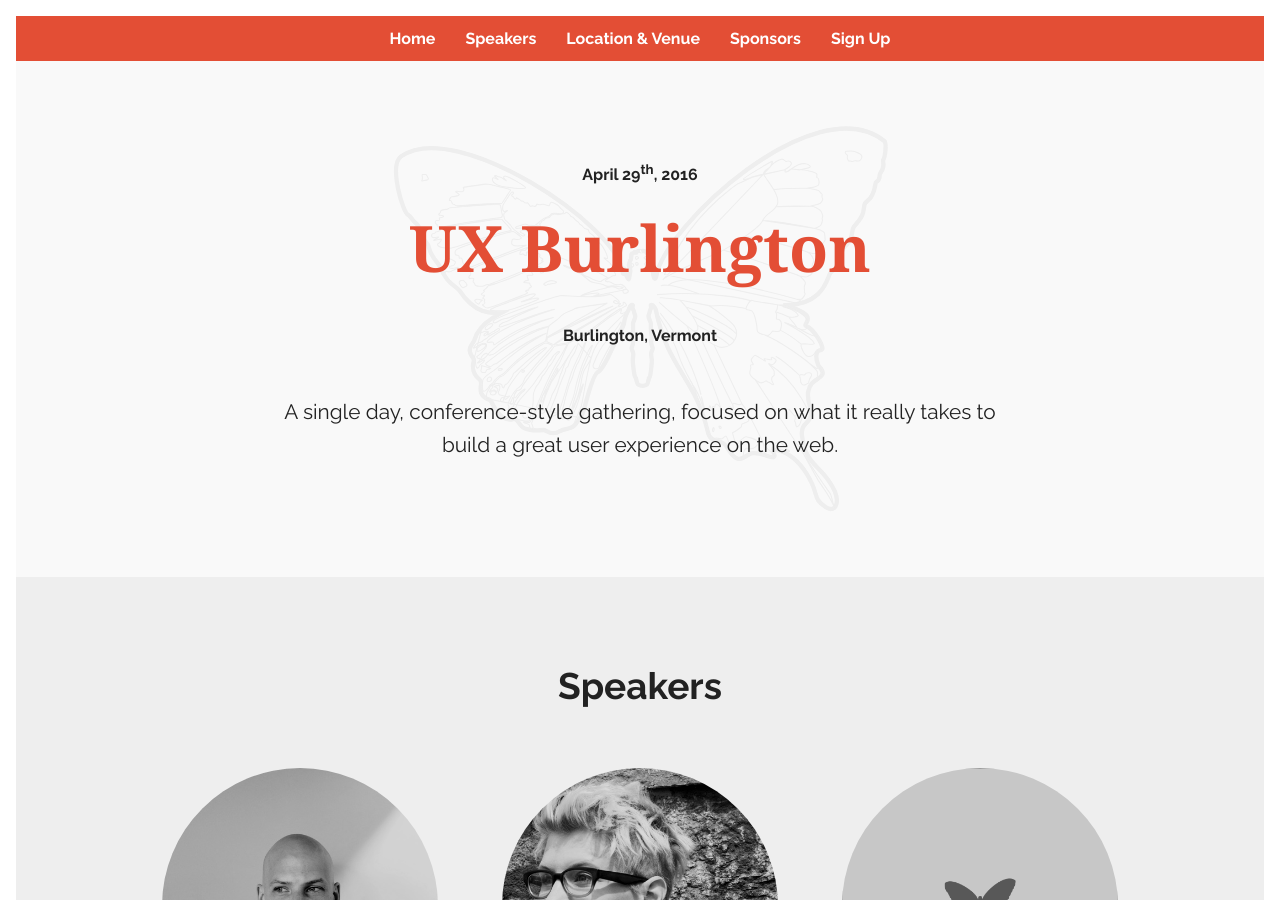
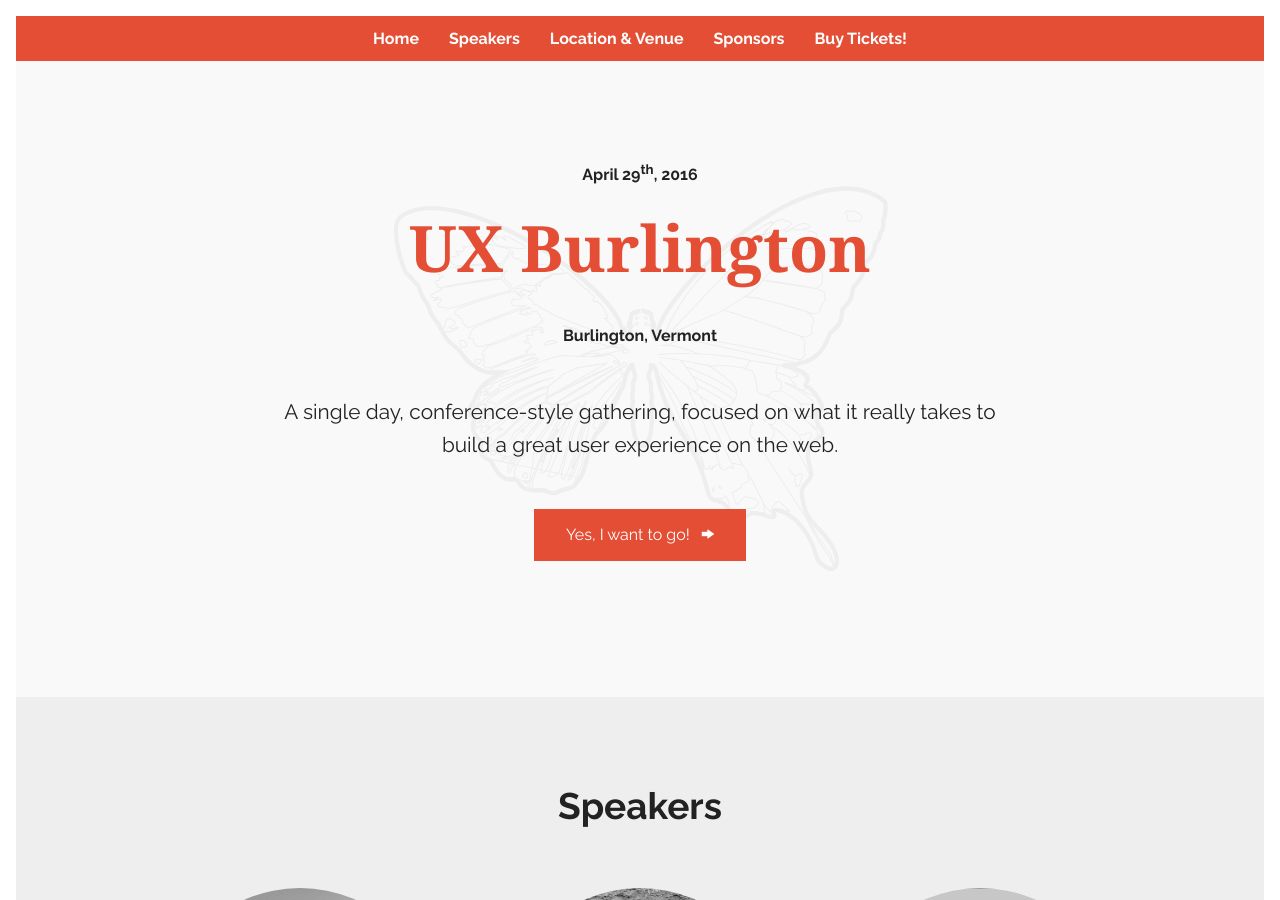
Before and after one commit to AgilionApps/ux-burlington-2017, a Jekyll site: the page built from index.html, in a window 1280 px wide and 900 px high. Built offline with Jekyll 4.4.1, drawn with Linux system fonts in a browser that asks for light colours; some web fonts are replaced; comment, search, counter and statistics services are not loaded.

Commit message:
Adds ticket sales to the home page

```diff
--- a/_includes/global-nav.html
+++ b/_includes/global-nav.html
@@ -15,7 +15,7 @@
       <li><a href='/#speakers'>Speakers</a></li>
       <li><a href='/location'>Location &amp; Venue</a></li>
       <li><a href='/sponsors'>Sponsors</a></li>
-      <li><a href='/#mailing-list-signup'>Sign Up</a></li>
+      <li><a href='https://ti.to/ux-burlington/2016'>Buy Tickets!</a></li>
     </ul>
   </section>
 </nav>
--- a/index.html
+++ b/index.html
@@ -12,6 +12,10 @@
     <h4>Burlington, Vermont</h4>
     <p>
       A single day, conference-style gathering, focused on what it really takes to build a great user experience on the web.
+    </p>
+
+    <p>
+      <a href='https://ti.to/ux-burlington/2016' class='button' target='_blank'>Yes, I want to go! <i class='fi-arrow-right'></i></a>
     </p>
   </div>
 </section>
```
